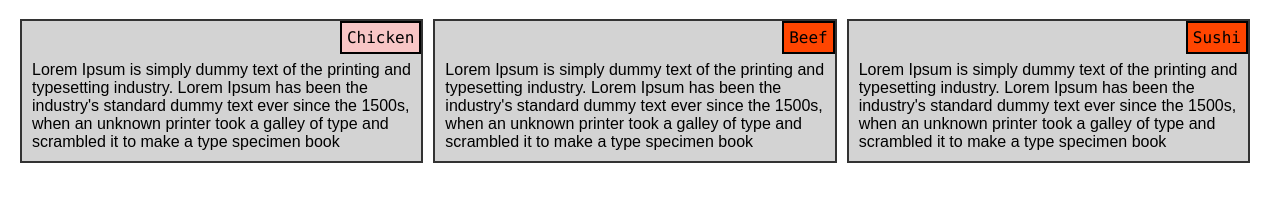
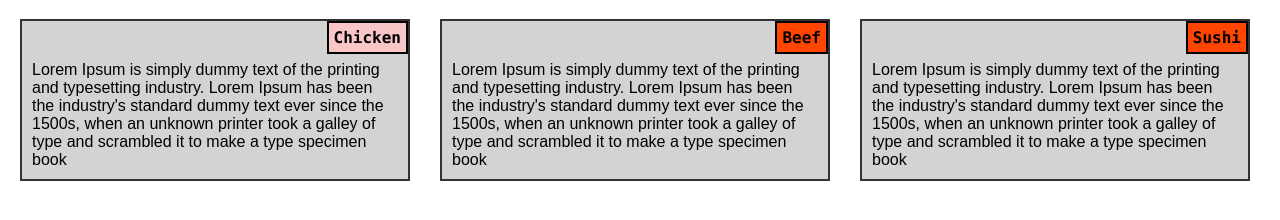
Before and after one commit to ArmBro24/module2_peergradedassignment, a plain HTML site: page solution/index.html in a window 1280 px wide. Shown: the part 82-302 px from the top of the page. Drawn offline with Linux system fonts and the light colour scheme.

Commit message:
Font weight and gap style.css

```diff
--- a/solution/css/style.css
+++ b/solution/css/style.css
@@ -7,9 +7,11 @@ body {
 h1 {
   text-align: center;
   font-family: "Monaco";
+  font-weight: bold;
 }
 .container {
   display: flex;
+  gap: 20px;
   flex-direction: column;
   align-items: center;
 }
@@ -38,10 +40,12 @@ h1 {
 #chicken {
   background-color: #f8c6c6;
   font-family: "Monaco";
+  font-weight: bold;
 }
 #beef {
   background-color: #ff4500;
   font-family: "Monaco";
+  font-weight: bold;
 }
 #sushi {
   background-color: #fffacd;
```
